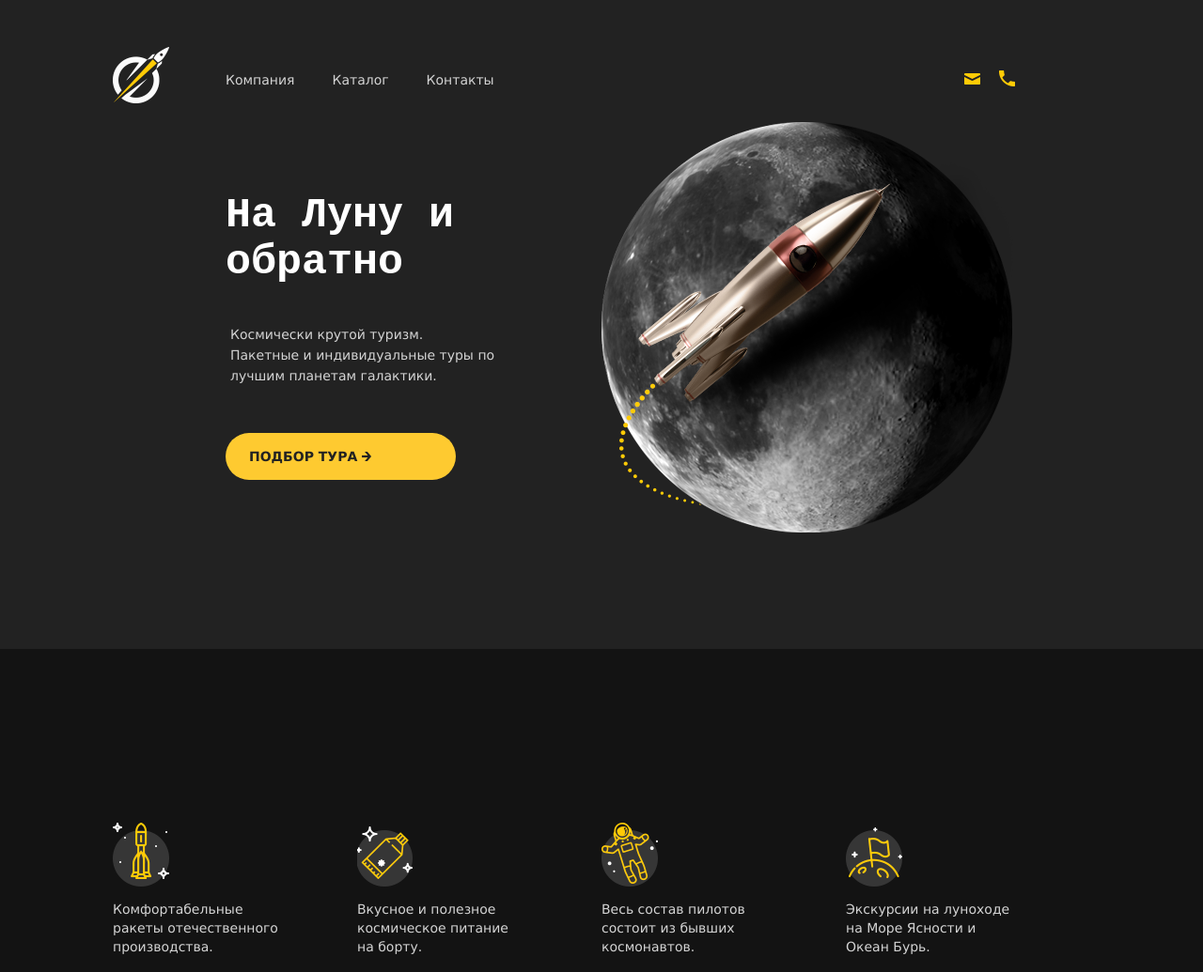
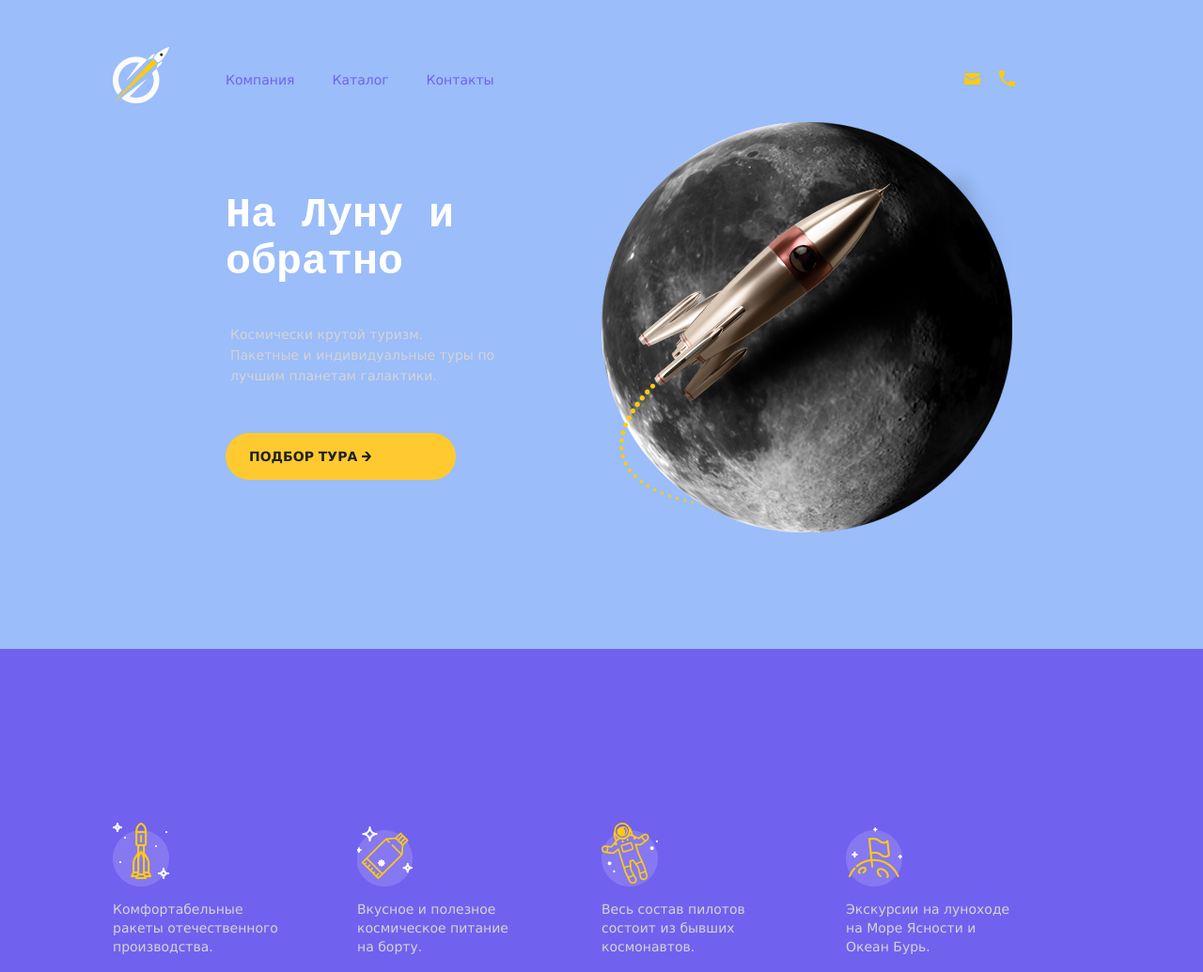
Before and after one commit to ds-bot/ds-bot.github.io, a plain HTML site: page index.html in a window 1280 px wide. Shown: the top 1035 px of the page at 94% size. Drawn offline with Linux system fonts and the light colour scheme.

Commit message:
Add files via upload

```diff
--- a/css/main.css
+++ b/css/main.css
@@ -5,7 +5,7 @@ body {
     font-size: 14px;
     line-height: 20px;
     font-family: Verdana, sans-serif;
-    color: #000000;
+    color: #67AAF9;
 
     background-color: #ffffff;
 }
@@ -14,6 +14,7 @@ body {
     width: 1040px;
     margin: 0 auto;
     padding: 0;
+    color: #7161EF;
 }
 
 .visually-hidden {
@@ -29,9 +30,8 @@ body {
 }
 
 .site-header {
-    color: #ffffff;
-
-    background-color: #222222;
+    color: #7161EF;
+    background-color: #9BBDF9;
 }
 
 .site-header .container {
@@ -72,7 +72,7 @@ body {
 
     font-size: 14px;
     text-decoration: none;
-    color: #d4d4d4;
+    color: #7161EF;
 }
 
 
@@ -176,7 +176,7 @@ body {
 .features {
     padding: 85px 0;
 
-    background-color: #131313;
+    background-color: #7161EF;
 
     color: #ffffff;
 }
@@ -276,7 +276,7 @@ body {
 .site-footer {
     padding-top: 50px;
     padding-bottom: 80px;
-    background-color: #111111;
+    background-color: #7161EF;
 }
 
 
@@ -311,7 +311,7 @@ body {
 
 .copyrights {
     margin-top: auto;
-    color: #777777;
+    color: #5ZE2E5;
 }
 
 .footer-menu {
@@ -365,6 +365,7 @@ body {
 .btn btn-yellow {
     display: flex;
     justify-content: space-between;
+    color: #5ZE2E5;
 }
 
 .iconki {
```
